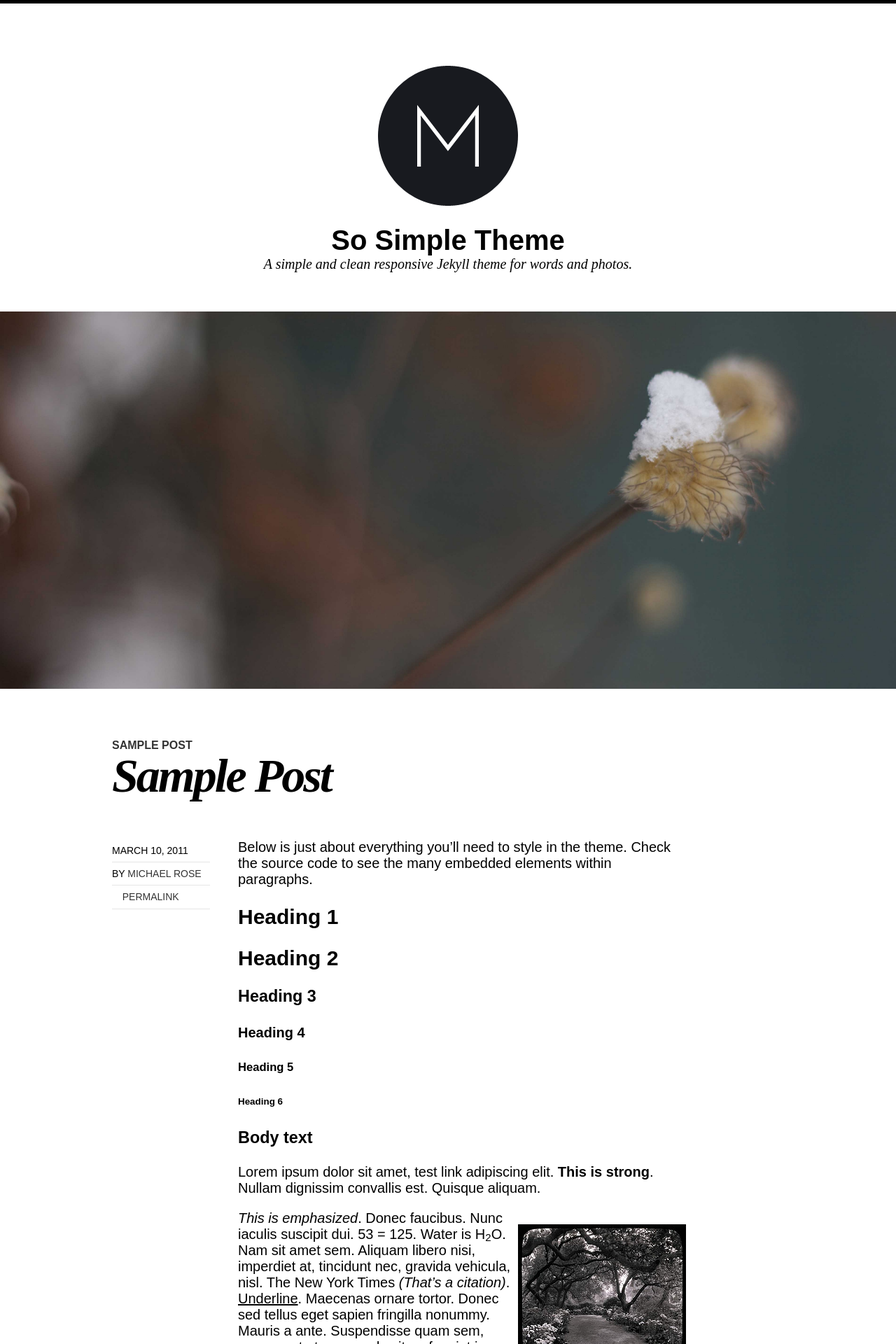
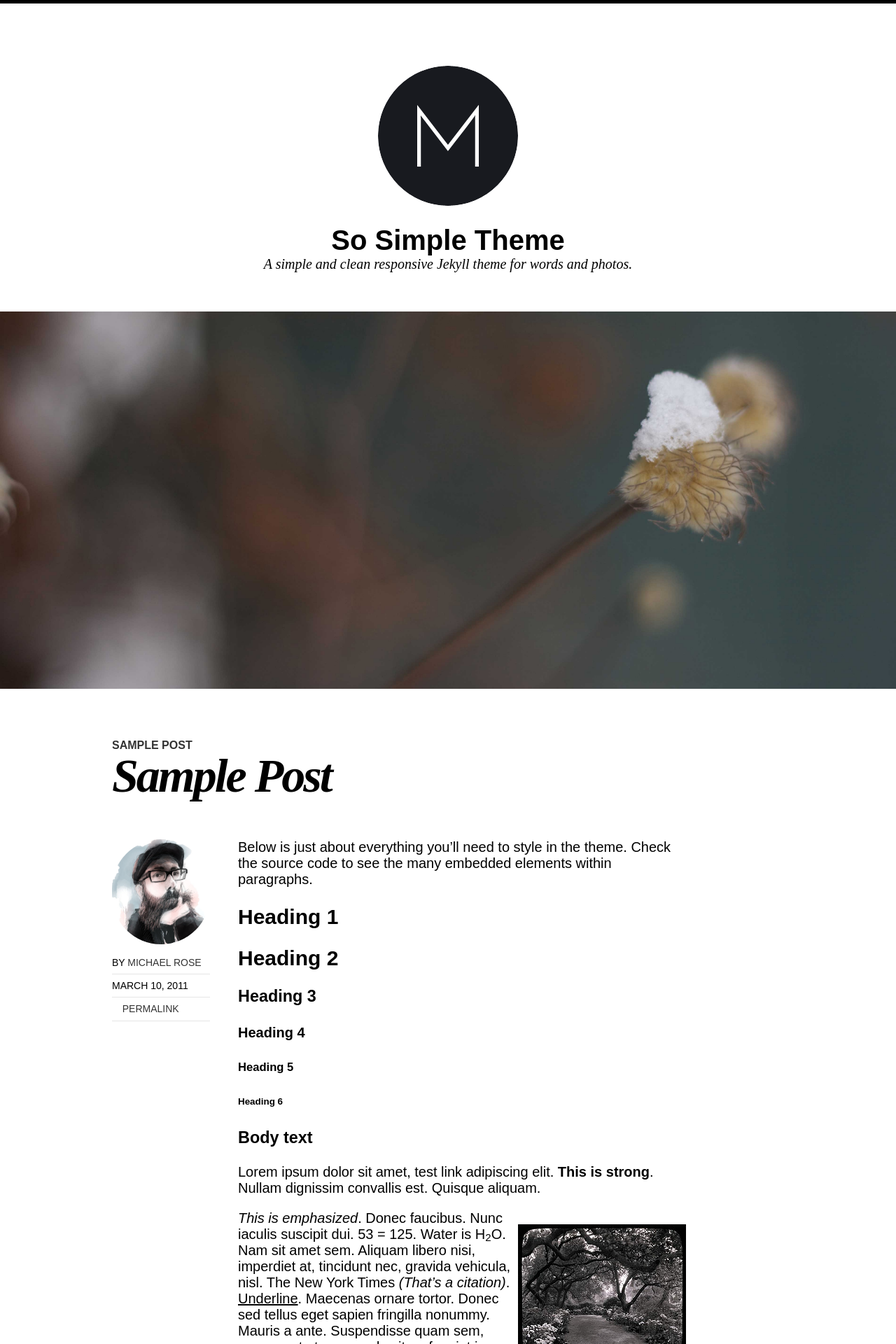
Before and after one commit to strongriley/parker-technical-sales, a Jekyll site: the page built from _posts/2011-03-10-sample-post.md, in a window 1280 px wide. Shown: the top 1920 px of the page at 70% size. Built offline with Jekyll 4.4.1, drawn with Linux system fonts in a browser that asks for light colours; nearby versions of some CDN libraries.

Commit message:
Add author photo, fix header alignment

```diff
--- a/_config.yml
+++ b/_config.yml
@@ -1,12 +1,13 @@
 title:            So Simple Theme
 description:      A simple and clean responsive Jekyll theme for words and photos.
+logo:             site-logo.png
 #Comment out url when working locally to resolve base urls correctly
 #url:              http://mmistakes.github.io/so-simple-theme
 
 # Owner/author information
 owner:
   name:           Michael Rose
-  avatar:         site-logo.png
+  avatar:         michael-rose-sketch.jpg
   email:          michael@mademistakes.com
   # Social networking links used in footer. Update and remove as you like.
   twitter:        "mmistakes"
--- a/_includes/navigation.html
+++ b/_includes/navigation.html
@@ -11,7 +11,7 @@
 
 <header class="masthead">
 	<div class="wrap">
-		<a href="{{ site.url }}" class="site-logo" rel="home" title="{{ site.title }}"><img src="{{ site.url }}/images/{{ site.owner.avatar }}" width="200" height="200" class="animated fadeInUp"></a>
+		<a href="{{ site.url }}" class="site-logo" rel="home" title="{{ site.title }}"><img src="{{ site.url }}/images/{{ site.logo }}" width="200" height="200" class="animated fadeInUp"></a>
 		<h1 class="site-title animated fadeIn"><a href="{{ site.url }}">{{ site.title }}</a></h1>
 		<h2 class="site-description animated fadeIn">{{ site.description }}</h2>
 	</div>
--- a/_layouts/page.html
+++ b/_layouts/page.html
@@ -16,7 +16,7 @@
   <article class="hentry" itemscope itemtype="http://schema.org/Blogpageing" itemprop="blogpage">
     {% if page.image.feature %}<img src="{{ site.url }}/images/{{ page.image.feature }}" class="entry-feature-image" alt="{{ page.title }}">{% endif %}
     <div class="entry-wrapper">
-      <header "entry-header">
+      <header class="entry-header">
         <h1 class="entry-title" itemprop="headline"><a href="{{ site.url }}{{ page.url }}" title="{{ page.title }}">{% if page.headline %}{{ page.headline }}{% else %}{{ page.title }}</a></h1>{% endif %}
       </header>
       <div class="entry-content">
--- a/_layouts/post.html
+++ b/_layouts/post.html
@@ -16,13 +16,14 @@
   <article class="hentry" itemscope itemtype="http://schema.org/Blogpageing" itemprop="blogpage">
     {% if page.image.feature %}<img src="{{ site.url }}/images/{{ page.image.feature }}" class="entry-feature-image" alt="{{ page.title }}">{% endif %}
     <div class="entry-wrapper">
-      <header "entry-header">
+      <header class="entry-header">
         <span class="entry-tags">{% for tag in page.tags %}<a href="{{ site.url }}/tags.html#{{ tag | cgi_encode }}" title="pages tagged {{ tag }}">{{ tag }}</a>{% unless forloop.last %} &bull; {% endunless %}{% endfor %}</span>
         <h1 class="entry-title" itemprop="headline"><a href="{{ site.url }}{{ page.url }}" title="{{ page.title }}">{% if page.headline %}{{ page.headline }}{% else %}{{ page.title }}</a></h1>{% endif %}
       </header>
       <footer class="entry-meta">
+        <img src="{{ site.url }}/images/{{ site.owner.avatar }}" alt="{{ site.owner.name }} photo" class="author-photo">
+        <span class="author" itemprop="author" itemscope itemtype="http://schema.org/Person">By <span itemprop="name"><a href="{{ site.url }}/about.html" title="About {{ site.owner.name }}" itemprop="url">{{ site.owner.name }}</a></span></span>
         <span class="entry-date"><time datetime="{{ page.date | date_to_xmlschema }}" itemprop="datePublished">{{ page.date | date: "%B %d, %Y" }}</time></span>
-        <span class="author" itemprop="author" itemscope itemtype="http://schema.org/Person">By <span itemprop="name"><a href="{{ site.url }}/about.html" title="About {{ site.owner.name }}" itemprop="url">{{ site.owner.name }}</a></span></span>
         <span><a href="{{ site.url }}{{ page.url }}" rel="bookmark" title="{{ page.title }}"><i class="icon-link"></i> Permalink</a></span>
       </footer>
       <div class="entry-content">
--- a/assets/css/main.css
+++ b/assets/css/main.css
@@ -2560,17 +2560,26 @@ body {
   -moz-animation-delay: .05s;
   -o-animation-delay: .05s;
   animation-delay: .05s;
+  -webkit-border-radius: 100px;
+  -moz-border-radius: 100px;
+  border-radius: 100px;
 }
 @media only screen and (min-width: 48em) {
   .site-logo img {
     width: 150px;
     height: 150px;
+    -webkit-border-radius: 150px;
+    -moz-border-radius: 150px;
+    border-radius: 150px;
   }
 }
 @media only screen and (min-width: 62.5em) {
   .site-logo img {
     width: 200px;
     height: 200px;
+    -webkit-border-radius: 200px;
+    -moz-border-radius: 200px;
+    border-radius: 200px;
   }
 }
 .site-title {
@@ -2638,6 +2647,19 @@ body {
 .entry-feature-image {
   margin: 40px 0;
 }
+.entry-header {
+  max-width: 640px;
+  width: 100%;
+  margin-right: auto;
+  margin-left: auto;
+}
+@media only screen and (min-width: 62.5em) {
+  .entry-header {
+    max-width: 100%;
+    margin-right: 0;
+    margin-left: 0;
+  }
+}
 .entry-tags {
   display: block;
   margin-top: 2em;
@@ -2707,6 +2729,10 @@ span + .entry-title {
   }
 }
 .entry-meta {
+  max-width: 640px;
+  width: 100%;
+  margin-right: auto;
+  margin-left: auto;
   display: block;
   text-transform: uppercase;
   font-size: 14px;
@@ -2733,6 +2759,30 @@ span + .entry-title {
     padding: 8px 0;
     border-bottom: 1px solid #cccccc;
     border-bottom: 1px solid rgba(0, 0, 0, 0.1);
+  }
+}
+.author-photo {
+  display: none;
+}
+@media only screen and (min-width: 62.5em) {
+  .author-photo {
+    display: block;
+    width: 150px;
+    height: 150px;
+    margin-bottom: 10px;
+    -webkit-border-radius: 150px;
+    -moz-border-radius: 150px;
+    border-radius: 150px;
+    *zoom: 1;
+  }
+  .author-photo:before,
+  .author-photo:after {
+    display: table;
+    content: "";
+    line-height: 0;
+  }
+  .author-photo:after {
+    clear: both;
   }
 }
 .entry-content {
```
Also changed, not shown: assets/less/page.less (+29 -0 lines), images/michael-rose-sketch.jpg (added).
